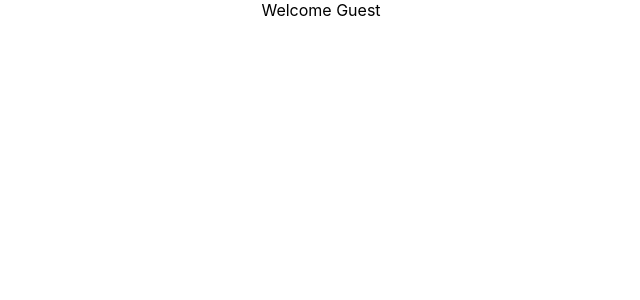
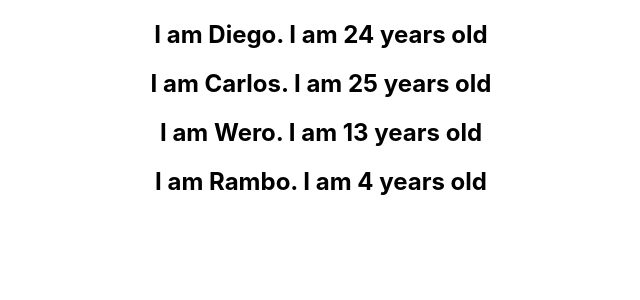
Before and after one commit to CZDiego/react-tutorial, a React (Create React App) app: page / in a window 1280 px wide. Shown: the top 300 px of the page, without its empty margins (319-959 px from the left). Built offline with nearby package versions, Linux system fonts and the light colour scheme.

Commit message:
Add list rendering

```diff
--- a/src/App.js
+++ b/src/App.js
@@ -1,6 +1,6 @@
 import React from 'react';
 import './App.css';
-import UserGreeting from "./components/conditionalRendering/UserGreeting";
+import PersonList from "./components/lists/PersonList";
 
 function App() {
   return (
@@ -31,7 +31,7 @@
 
       <ParentComponent/>*/}
 
-      <UserGreeting/>
+      <PersonList/>
 
     </div>
   );
--- /dev/null
+++ b/src/components/lists/Person.js
@@ -0,0 +1,13 @@
+import React from "react";
+
+function Person(props) {
+  const {person} = props;
+  return (
+    <div>
+      <h2>I am {person.name}. I
+        am {person.age} years old</h2>
+    </div>
+  );
+}
+
+export default Person;
--- /dev/null
+++ b/src/components/lists/PersonList.js
@@ -0,0 +1,38 @@
+import React from "react";
+import Person from "./Person";
+
+function PersonList() {
+
+  const persons = [
+    {
+      id: 0,
+      name: 'Diego',
+      age: 24
+    },
+    {
+      id: 1,
+      name: 'Carlos',
+      age: 25
+    },
+    {
+      id: 2,
+      name: 'Wero',
+      age: 13
+    },
+    {
+      id: 3,
+      name: 'Rambo',
+      age: 4
+    }
+  ];
+
+  const personList = persons.map(person => <Person person={person}/>);
+
+  return (
+    <div>
+      {personList}
+    </div>
+  );
+}
+
+export default PersonList;
```
